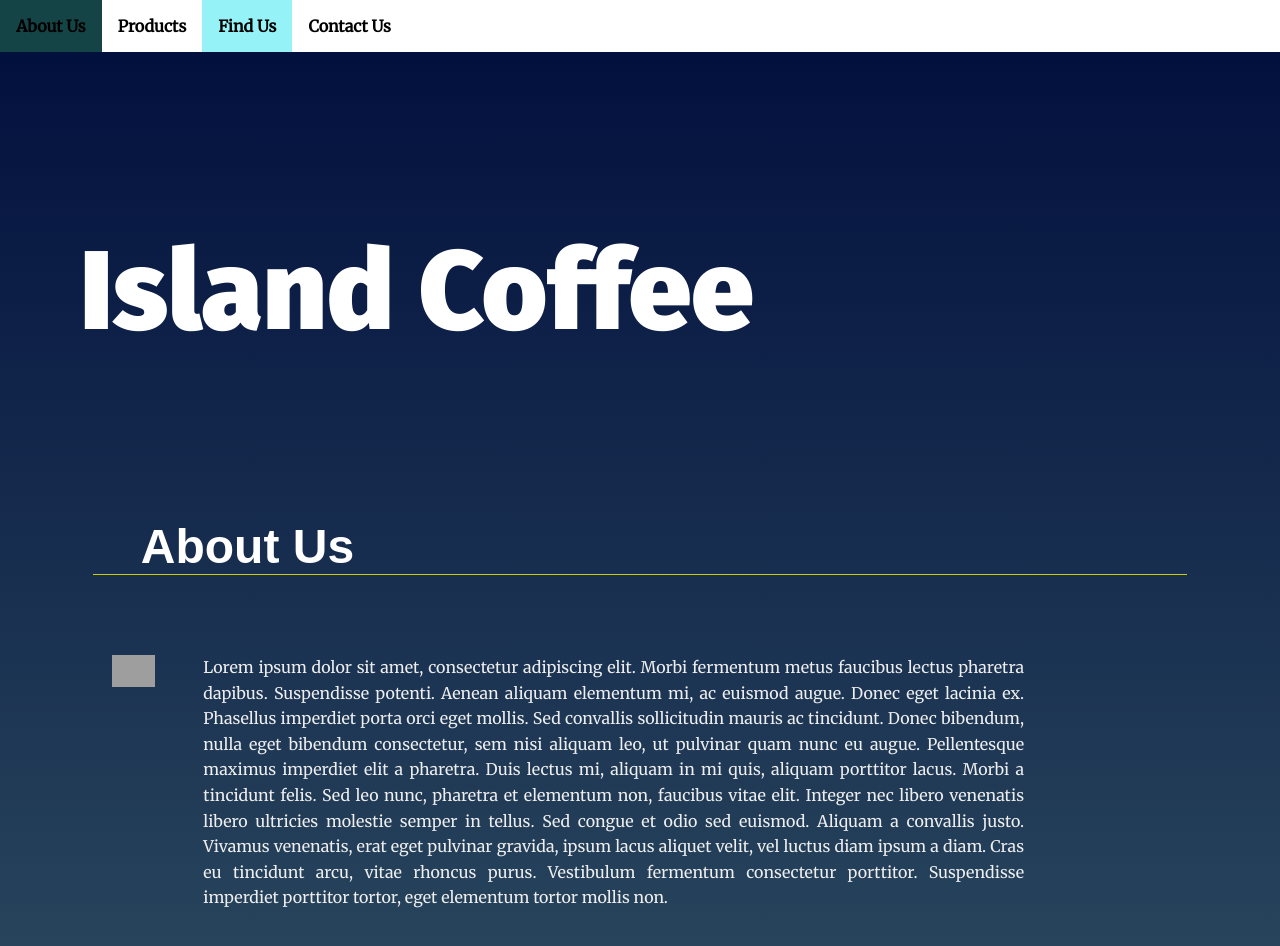
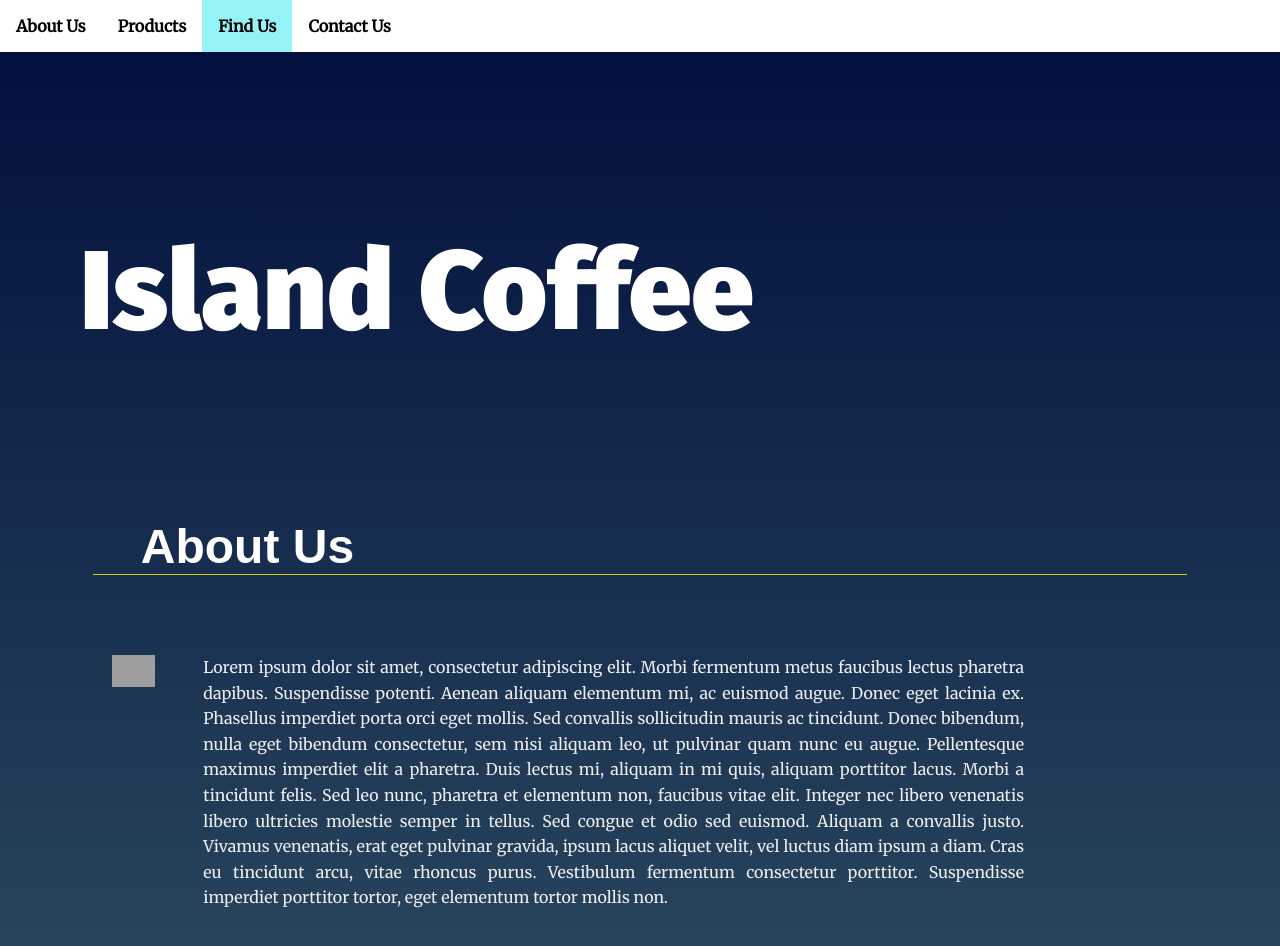
Before and after one commit to milenaonmaui/landing-page, a plain HTML site: page index.html in a window 1280 px wide. Shown: the top 946 px of the page. Drawn offline with Linux system fonts and the light colour scheme; grey boxes are pictures that could not be loaded.

Commit message:
Make changes based on code review

```diff
--- a/css/styles.css
+++ b/css/styles.css
@@ -10,6 +10,11 @@
 
 
 /* ---- Base Rules ---- */
+
+html {
+    scroll-behavior: smooth;
+}
+
 body {
     background: rgb(136,203,171);
     background: linear-gradient(0deg, rgba(136,203,171,1) 0%, rgba(0,13,60,1) 100%);
@@ -90,11 +95,6 @@ section {
     font-weight: bold;
     text-decoration: none;
     color: #000;
-}
-
-.navbar__menu .menu__link:hover {
-    background: rgb(21, 68, 70);
-    transition: ease 0.3s all;
 }
 
 .navbar__menu .menu__link a{
```
Also changed, not shown: 1 other file.
